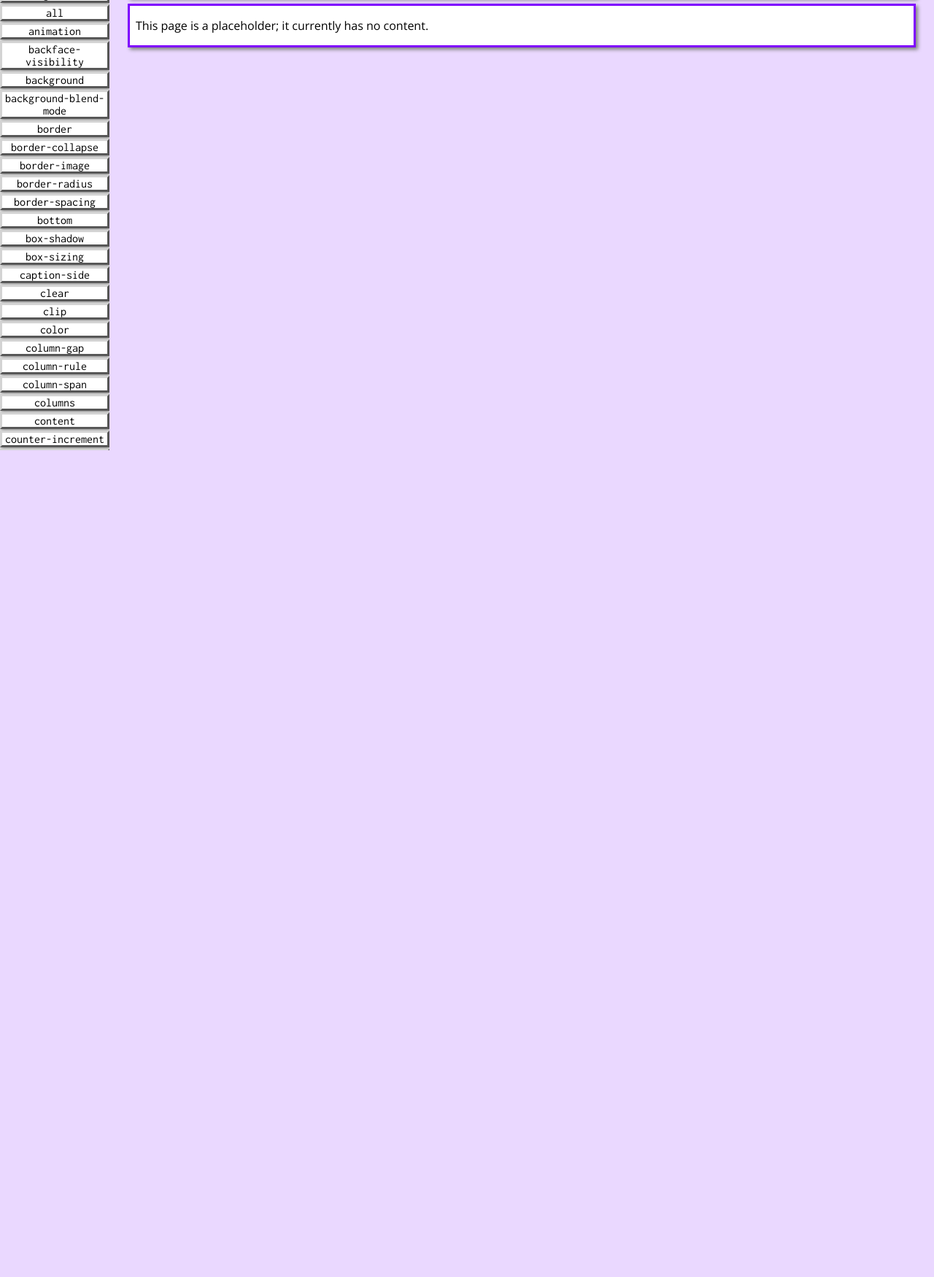
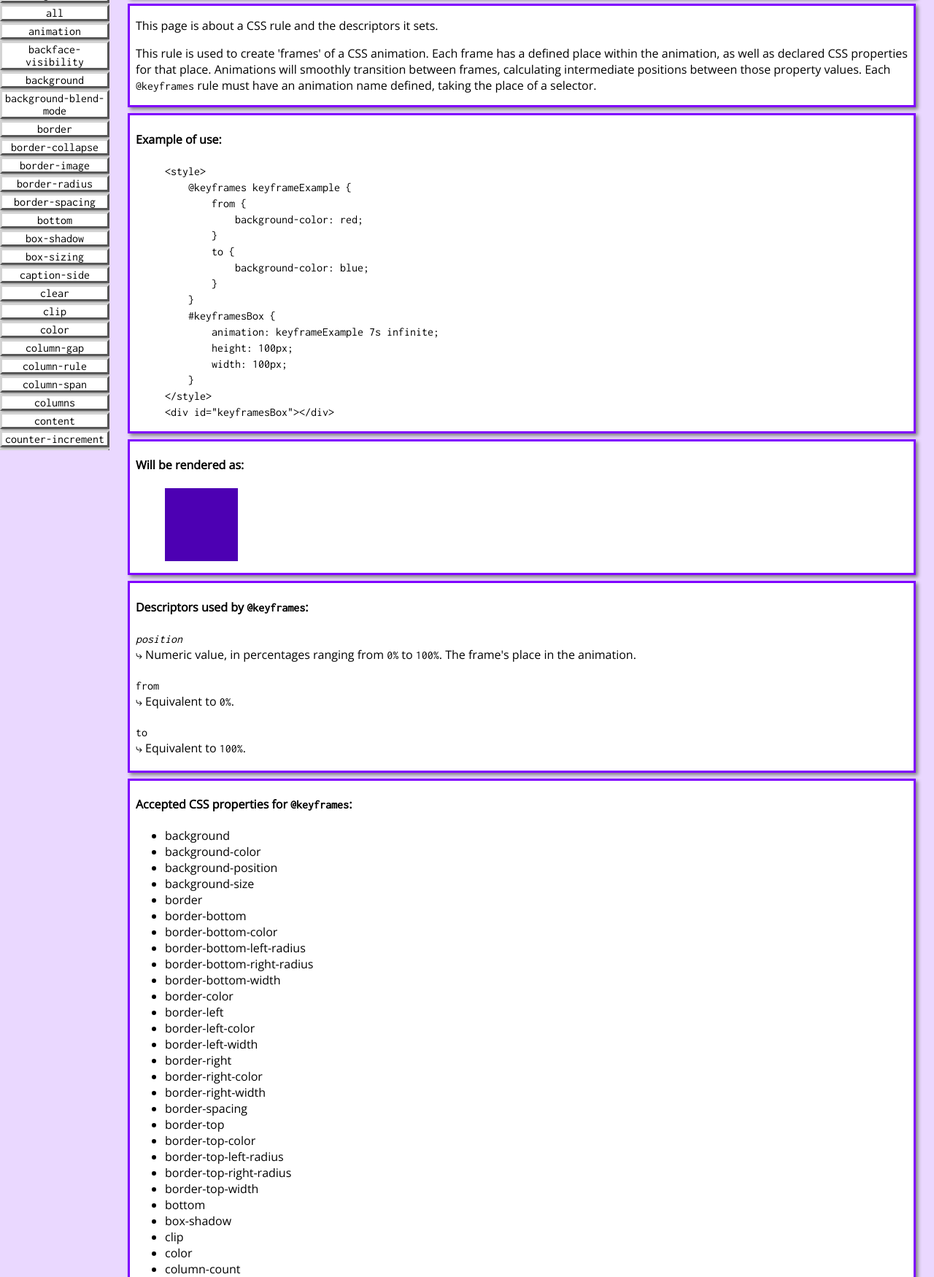
Before and after one commit to VioletRose/Web-Code-Encyclopedia, a PHP site: page /css/keyframes.php in a window 1280 px wide. Shown: the part 183-1933 px from the top of the page at 73% size. Before the commit the page ends 800 px from the top, so only its background shows below. Run offline with PHP 8.4, Linux system fonts and the light colour scheme.

Commit message:
08/15/2016 Update
Additions:
css/font-size-adjust.php
css/height.php
css/justify-content.php
css/keyframes.php: Now a full page and no longer a placeholder.
Changes:
css/csshead.php: Added links for font-size-adjust, height, and
justify-content, moved @keyframes to Rules and removed .needsAttn
stylesheets/encyclopedia.css: Added a new rule for .exampleFigure,
changing it to have a horizontal scrollbar if a line is too long to
display.
Fixes:
css/csshead.php: Corrected improper order of opening/closing tags on
several list entries.

```diff
--- a/css/csshead.php
+++ b/css/csshead.php
@@ -12,7 +12,7 @@
 	<h4><a href="/css/colors.php">Web Colors</a></h4>
 	<h4>Properties</h4>
 	<ul>
-		<!--For copy/paste purposes: <code><li><a href="/css/.php"></a></code></li>-->
+		<!--For copy/paste purposes: <li><code><a href="/css/.php"></a></code></li>-->
 		<li><code><a href="/css/align-content.php">align-content</a></code></li>
 		<li><code><a href="/css/align-items.php">align-items</a></code></li>
 		<li><code><a href="/css/align-self.php">align-self</a></code></li>
@@ -34,28 +34,31 @@
 		<li><code><a href="/css/clip.php">clip</a></code></li>
 		<li><code><a href="/css/color.php">color</a></code></li>
 		<li><code><a href="/css/column-gap.php">column-gap</a></code></li>
-		<code><li><a href="/css/column-rule.php">column-rule</a></code></li>
-		<code><li><a href="/css/column-span.php">column-span</a></code></li>
+		<li><code><a href="/css/column-rule.php">column-rule</a></code></li>
+		<li><code><a href="/css/column-span.php">column-span</a></code></li>
 		<li><code><a href="/css/columns.php">columns</a></code></li>
-		<code><li><a href="/css/content.php">content</a></code></li>
-		<code><li><a href="/css/counter-increment.php">counter-increment</a></code></li>
-		<code><li><a href="/css/counter-reset.php">counter-reset</a></code></li>
-		<code><li><a href="/css/cursor.php">cursor</a></code></li>
-		<code><li><a href="/css/direction.php">direction</a></code></li>
-		<code><li><a href="/css/display.php">display</a></code></li>
-		<code><li><a href="/css/empty-cells.php">empty-cells</a></code></li>
-		<code><li><a href="/css/filter.php">filter</a></code></li>
-		<code><li><a href="/css/flex.php">flex</a></code></li>
-		<code><li><a href="/css/flex-flow.php">flex-flow</a></code></li>
+		<li><code><a href="/css/content.php">content</a></code></li>
+		<li><code><a href="/css/counter-increment.php">counter-increment</a></code></li>
+		<li><code><a href="/css/counter-reset.php">counter-reset</a></code></li>
+		<li><code><a href="/css/cursor.php">cursor</a></code></li>
+		<li><code><a href="/css/direction.php">direction</a></code></li>
+		<li><code><a href="/css/display.php">display</a></code></li>
+		<li><code><a href="/css/empty-cells.php">empty-cells</a></code></li>
+		<li><code><a href="/css/filter.php">filter</a></code></li>
+		<li><code><a href="/css/flex.php">flex</a></code></li>
+		<li><code><a href="/css/flex-flow.php">flex-flow</a></code></li>
 		<li><code><a href="/css/float.php">float</a></code></li>
 		<li><code><a href="/css/font.php">font</a></code></li>
-		<li><code><a class="needsAttn" href="/css/keyframes.php">@keyframes</a></code></li>
+		<li><code><a href="/css/font-size-adjust.php">font-size-adjust</a></code></li>
+		<li><code><a href="/css/height.php">height</a></code></li>
+		<li><code><a href="/css/justify-content.php">justify-content</a></code></li>
 		<li><code><a class="needsAttn" href="/css/position.php">position</a></code></li>
 		<li><code><a class="needsAttn" href="/css/transform.php">transform</a></code></li>
 	</ul>
 	<h4>Rules</h4>
 	<ul>
-		<code><li><a href="/css/font-face.php">@font-face</a></code></li>
+		<li><code><a href="/css/font-face.php">@font-face</a></code></li>
+		<li><code><a href="/css/keyframes.php">@keyframes</a></code></li>
 	</ul>
 </nav>
 <header>
--- a/css/keyframes.php
+++ b/css/keyframes.php
@@ -4,7 +4,165 @@
 ?>
 <main>
 	<section>
-		<p>This page is a placeholder; it currently has no content.</p>
+		<p>This page is about a CSS rule and the descriptors it sets.</p>
+		<p>This rule is used to create 'frames' of a CSS animation. Each frame has a defined place within the animation, as well as declared CSS properties for that place. Animations will smoothly transition between frames, calculating intermediate positions between those property values. Each <code>@keyframes</code> rule must have an animation name defined, taking the place of a selector.</p>
+	</section>
+	<section>
+		<h4>Example of use:</h4>
+		<figure class="exampleFigure">
+			<code>
+				&lt;style&gt;
+				<br>
+				&nbsp;&nbsp;&nbsp;&nbsp;@keyframes keyframeExample {
+				<br>
+				&nbsp;&nbsp;&nbsp;&nbsp;&nbsp;&nbsp;&nbsp;&nbsp;from {
+				<br>
+				&nbsp;&nbsp;&nbsp;&nbsp;&nbsp;&nbsp;&nbsp;&nbsp;&nbsp;&nbsp;&nbsp;&nbsp;background-color: red;
+				<br>
+				&nbsp;&nbsp;&nbsp;&nbsp;&nbsp;&nbsp;&nbsp;&nbsp;}
+				<br>
+				&nbsp;&nbsp;&nbsp;&nbsp;&nbsp;&nbsp;&nbsp;&nbsp;to {
+				<br>
+				&nbsp;&nbsp;&nbsp;&nbsp;&nbsp;&nbsp;&nbsp;&nbsp;&nbsp;&nbsp;&nbsp;&nbsp;background-color: blue;
+				<br>
+				&nbsp;&nbsp;&nbsp;&nbsp;&nbsp;&nbsp;&nbsp;&nbsp;}
+				<br>
+				&nbsp;&nbsp;&nbsp;&nbsp;}
+				<br>
+				&nbsp;&nbsp;&nbsp;&nbsp;#keyframesBox {
+				<br>
+				&nbsp;&nbsp;&nbsp;&nbsp;&nbsp;&nbsp;&nbsp;&nbsp;animation: keyframeExample 7s infinite;
+				<br>
+				&nbsp;&nbsp;&nbsp;&nbsp;&nbsp;&nbsp;&nbsp;&nbsp;height: 100px;
+				<br>
+				&nbsp;&nbsp;&nbsp;&nbsp;&nbsp;&nbsp;&nbsp;&nbsp;width: 100px;
+				<br>
+				&nbsp;&nbsp;&nbsp;&nbsp;}
+				<br>
+				&lt;/style&gt;
+				<br>
+				&lt;div id="keyframesBox"&gt;&lt;/div&gt;
+			</code>
+		</figure>
+	</section>
+	<section>
+		<h4>Will be rendered as:</h4>
+		<figure class="renderFigure">
+			<style>
+				@keyframes keyframeExample {
+					from {
+						background-color: red;
+					}
+					to {
+						background-color: blue;
+					}
+				}
+				#keyframesBox {
+					animation: keyframeExample 2s linear infinite alternate;
+					height: 100px;
+					width: 100px;
+				}
+			</style>
+			<div id="keyframesBox"></div>
+		</figure>
+	</section>
+	<section>
+		<h4>Descriptors used by <code>@keyframes</code>:</h4>
+		<dl>
+			<dt><code><var>position</var></code></dt>
+			<dd>&#10551; Numeric value, in percentages ranging from <code>0%</code> to <code>100%</code>. The frame's place in the animation.</dd>
+			<dt><code>from</code></dt>
+			<dd>&#10551; Equivalent to <code>0%</code>.</dd>
+			<dt><code>to</code></dt>
+			<dd>&#10551; Equivalent to <code>100%</code>.</dd>
+		</dl>
+	</section>
+	<section>
+		<h4>Accepted CSS properties for <code>@keyframes</code>:</h4>
+		<ul>
+			<li>background</li>
+			<li>background-color</li>
+			<li>background-position</li>
+			<li>background-size</li>
+			<li>border</li>
+			<li>border-bottom</li>
+			<li>border-bottom-color</li>
+			<li>border-bottom-left-radius</li>
+			<li>border-bottom-right-radius</li>
+			<li>border-bottom-width</li>
+			<li>border-color</li>
+			<li>border-left</li>
+			<li>border-left-color</li>
+			<li>border-left-width</li>
+			<li>border-right</li>
+			<li>border-right-color</li>
+			<li>border-right-width</li>
+			<li>border-spacing</li>
+			<li>border-top</li>
+			<li>border-top-color</li>
+			<li>border-top-left-radius</li>
+			<li>border-top-right-radius</li>
+			<li>border-top-width</li>
+			<li>bottom</li>
+			<li>box-shadow</li>
+			<li>clip</li>
+			<li>color</li>
+			<li>column-count</li>
+			<li>column-gap</li>
+			<li>column-rule</li>
+			<li>column-rule-color</li>
+			<li>column-rule-width</li>
+			<li>column-width</li>
+			<li>columns</li>
+			<li>filter</li>
+			<li>flex</li>
+			<li>flex-basis</li>
+			<li>flex-grow</li>
+			<li>flex-shrink</li>
+			<li>font</li>
+			<li>font-size</li>
+			<li>font-size-adjust</li>
+			<li>font-stretch</li>
+			<li>font-weight</li>
+			<li>height</li>
+			<li>left</li>
+			<li>letter-spacing</li>
+			<li>line-height</li>
+			<li>margin</li>
+			<li>margin-bottom</li>
+			<li>margin-left</li>
+			<li>margin-right</li>
+			<li>margin-top</li>
+			<li>max-height</li>
+			<li>max-width</li>
+			<li>min-height</li>
+			<li>min-width</li>
+			<li>opacity</li>
+			<li>order</li>
+			<li>outline</li>
+			<li>outline-color</li>
+			<li>outline-offset</li>
+			<li>outline-width</li>
+			<li>padding</li>
+			<li>padding-bottom</li>
+			<li>padding-left</li>
+			<li>padding-right</li>
+			<li>padding-top</li>
+			<li>perspective</li>
+			<li>perspective-origin</li>
+			<li>right</li>
+			<li>text-decoration-color</li>
+			<li>text-indent</li>
+			<li>text-shadow</li>
+			<li>top</li>
+			<li>transform</li>
+			<li>transform-origin</li>
+			<li>vertical-align</li>
+			<li>visibility</li>
+			<li>width</li>
+			<li>word-spacing</li>
+			<li>z-index</li>
+		</ul>
 	</section>
 </main>
 <?php
--- a/css/template.php
+++ b/css/template.php
@@ -6,11 +6,12 @@
 	<section>
 		<p>Required property: <code><a href="/css/.php"></a></code></p>
 		<p>This page is about a shorthand property and the other properties it sets.</p>
+		<p>This page is about a CSS rule and the descriptors it sets.</p>
 		<p></p>
 	</section>
 	<section>
 		<h4>Example of use:</h4>
-		<figure>
+		<figure class="exampleFigure">
 			<code>
 				<!--&nbsp;&nbsp;&nbsp;&nbsp;-->
 
@@ -19,7 +20,7 @@
 	</section>
 	<section>
 		<h4>Will be rendered as:</h4>
-		<figure>
+		<figure class="renderFigure">
 			<style>
 
 			</style>
--- a/stylesheets/encyclopedia.css
+++ b/stylesheets/encyclopedia.css
@@ -36,6 +36,10 @@ header:not(.exampleFHS) {
 
 section:not(.exampleFHS) {
 	padding: 0 8px;
+}
+
+.exampleFigure {
+	overflow-x: auto;
 }
 
 .languageSection {
```
Also changed, not shown: css/font-size-adjust.php (added, +96 -0 lines), css/height.php (added, +60 -0 lines), css/justify-content.php (added, +124 -0 lines), changelog.txt.
